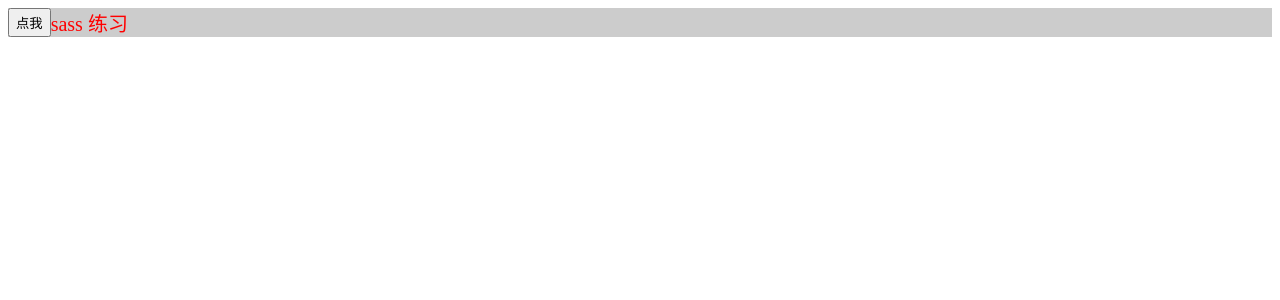
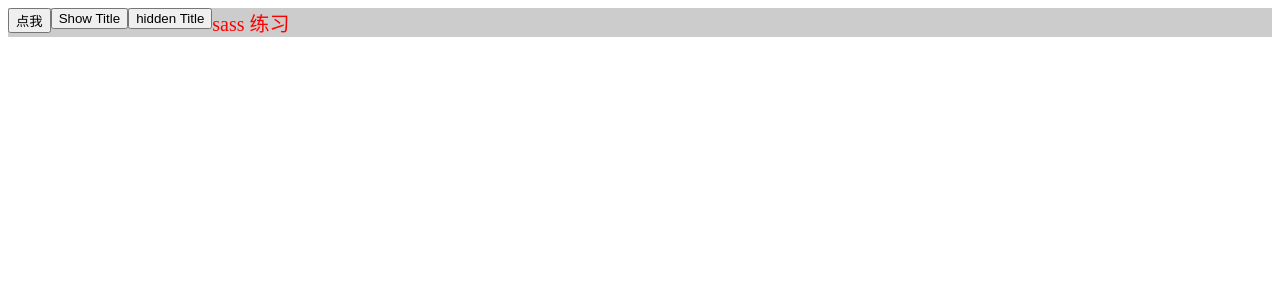
Before and after one commit to JXY001A/webapck_practice, a React app: page / in a window 1280 px wide. Shown: the top 300 px of the page. Built offline with nearby package versions, Linux system fonts and the light colour scheme; the HTML template or start-up script is replaced by a standard one.

Commit message:
react按需加载

```diff
--- a/package.json
+++ b/package.json
@@ -19,6 +19,7 @@
   "license": "ISC",
   "devDependencies": {
     "@babel/core": "^7.5.5",
+    "@babel/plugin-syntax-dynamic-import": "^7.2.0",
     "@babel/plugin-transform-runtime": "^7.5.5",
     "@babel/preset-env": "^7.5.5",
     "@babel/preset-react": "^7.0.0",
@@ -39,6 +40,7 @@
   },
   "dependencies": {
     "@babel/runtime": "^7.5.5",
+    "@loadable/component": "^5.10.2",
     "dva": "^2.4.1",
     "react": "^16.8.6",
     "react-dom": "^16.8.6",
--- a/src/routers/index.jsx
+++ b/src/routers/index.jsx
@@ -1,35 +1,64 @@
 import React from 'react';
 import styles from './index.css';
 import Sass from './sass.jsx';
+import loadable from '@loadable/component'
+
+
+const Title = loadable(() => import('./title.jsx'))
 class App extends React.Component {
+
     constructor(props) {
         super(props);
-        this.state = {count: 0};
+        this.state = {
+            showTitle:false,
+        };
         this.handleClick = this.handleClick.bind(this);
         this.bundle = this.bundle.bind(this);
+        this.hiddenTitle = this.hiddenTitle.bind(this);
+        this.showTitle =   this.showTitle.bind(this);
+
     }
+
 
     handleClick() {
         this.setState({
           count:this.state.count + 11
         });
     }
+
     bundle() {
         import(/* webpackChunkName: "dynamicImport" */ './dynamicImport.js').then((module)=>{
             const print = module.default;
             print();
         });
     }
+    showTitle() {
+        this.setState({
+            showTitle:true,
+        })
+    }
+    hiddenTitle() {
+        this.setState({
+            showTitle:false,
+        })
+    }
     componentDidMount() {
+
     }
     componentDidUpdate() {
 
     }
 
     render() {
-        console.log(styles,"styles");
+        const {showTitle} = this.state;
+        console.log(Title);
         return (<div  className = {styles.normal} >
-            <button onClick={this.bundle}>点我</button>
+            {
+                showTitle?<Title /> : null
+            }
+            <div><button onClick={this.bundle}>点我</button></div>
+            <div><button onClick={this.showTitle}>Show Title</button></div>
+            <div><button onClick={this.hiddenTitle}>hidden Title</button></div>
             <Sass />
         </div>);
     }
--- /dev/null
+++ b/src/routers/title.jsx
@@ -0,0 +1,7 @@
+export default Index = ()=>{
+    return (
+        <div>
+            <h1>this is my first dynamic load Application</h1>
+        </div>
+    );
+}
--- a/webpack.config.js
+++ b/webpack.config.js
@@ -3,7 +3,7 @@
  * @author: JXY
  * @Date: 2019-08-07 21:37:04
  * @Email: JXY001a@aliyun.com
- * @LastEditTime: 2019-08-19 23:42:16
+ * @LastEditTime: 2019-08-20 23:06:18
  */
 const path = require('path');
 const webpack = require('webpack');
@@ -37,7 +37,7 @@ module.exports = {
         providedExports:true,
     },
     output: {
-        filename: 'bundle_[hash].js',
+        filename: '[name]_[hash].js',
         path: path.resolve(__dirname, 'dist')
     },
     module: {
```
Also changed, not shown: .babelrc, 1 other file (tests, documents, lock files or other folders).
